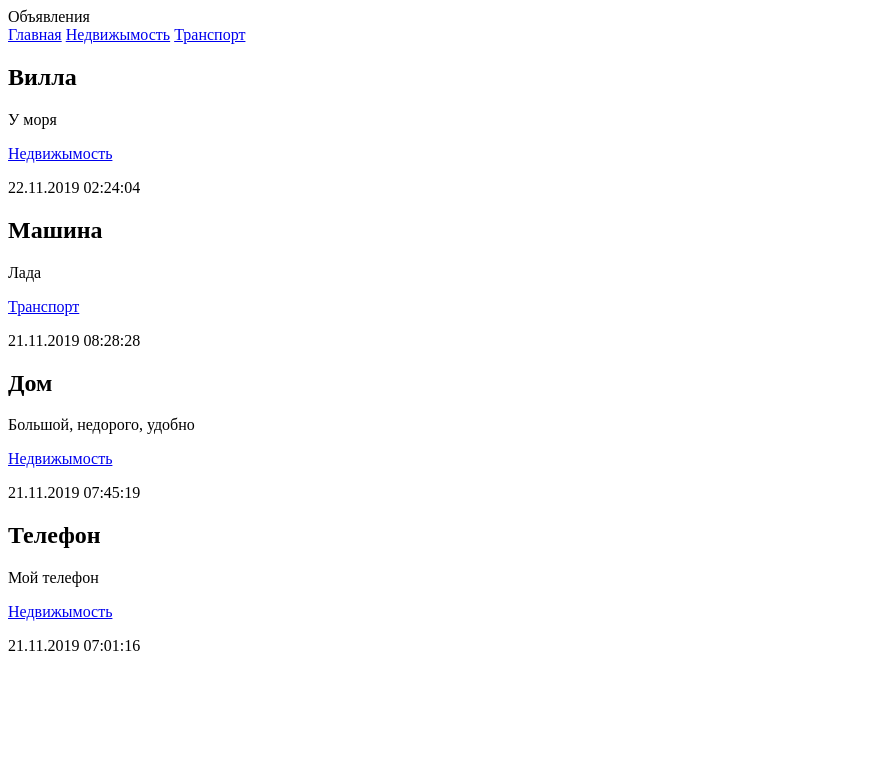
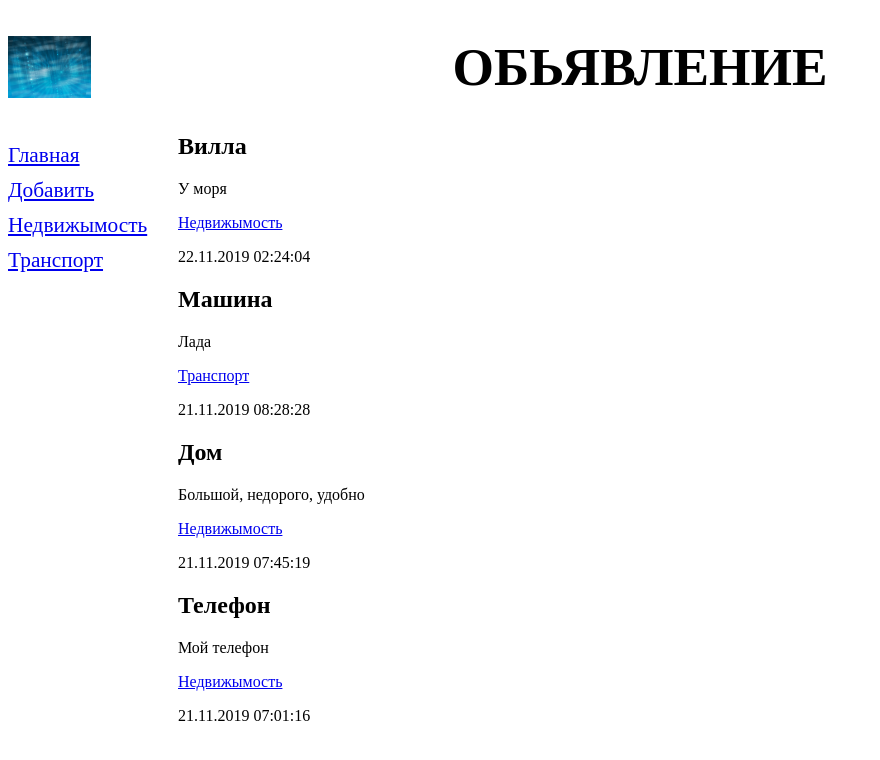
Before and after one commit to Dezilok/samplesite, a Django app: page /bboard/ in a window 1280 px wide. Shown: the top 760 px of the page, without its empty margins (0-880 px from the left). Run offline with Django 3.2, Linux system fonts and the light colour scheme; data comes from the database, SQL or seed files in the repository; both versions use the stored data as it was after the commit.

Commit message:
end
done

```diff
--- a/bboard/templates/forms.py
+++ b/bboard/forms.py
@@ -4,7 +4,7 @@ from django.forms import ModelForm
 from .models import Bb
 
 
-class Bbform(ModelForm):
+class BbForm(ModelForm):
     class Meta:
         model = Bb
         fields = ('title', 'content', 'price', 'rubric')
--- /dev/null
+++ b/bboard/static/bboard/style.css
@@ -0,0 +1,18 @@
+header h1{
+    font-size: 40pt;
+    text-transform: uppercase;
+    text-align: center;
+    background: url("bg.jpg") left/ auto 100% no-repeat;
+}
+nav {
+    font-size: 16pt;
+    width: 150px;
+    float: left;
+}
+nav a {
+    display: block;
+    margin: 10px 0;
+}
+section {
+    margin-left: 170px;
+}
--- a/bboard/templates/bboard/index.html
+++ b/bboard/templates/bboard/index.html
@@ -1,24 +1,12 @@
-<!DOCTYPE html>
-<html lang="en">
-    <head>
-        <meta http-equiv="Content-Type" content="text/html; charset=utf-8">
-        <title>Главная - Доска объявлений</title>
-    </head>
-    <body>
-        <hl>Объявления</hl>
-        <div>
-            <a href="{% url 'index' %}">Главная</a>
-            {% for rubric in rubrics %}
-            <a href="{% url 'by_rubric' rubric.pk %}">{{ rubric.name }}</a>
-            {% endfor %}
-        </div>
+{% extends "layout/basic.html" %}
+
+{% block content %}
 {% for bb in bbs %}
-            <div>
+<div class="b">
     <h2>{{ bb.title }}</h2>
     <p>{{ bb.content }}</p>
     <p><a href="{% url 'by_rubric' bb.rubric.pk %}">{{ bb.rubric.name }}</a> </p>
     <p>{{ bb.published|date:"d.m.Y H:i:s" }}</p>
 </div>
 {% endfor %}
-    </body>
-</html>
+{% endblock %}
--- /dev/null
+++ b/bboard/templates/layout/basic.html
@@ -0,0 +1,26 @@
+{% load static %}
+
+<!DOCTYPE html>
+<html lang="en">
+    <head>
+        <meta http-equiv="Content-Type" content="text/html; charset=utf-8">
+        <link rel="stylesheet" type="text/css" href="{% static 'bboard/style.css' %}">
+        <title>{% block title %}Главная{% endblock %} - Доска обьявлений</title>
+    </head>
+    <body>
+        <header>
+            <h1>Обьявление</h1>
+        </header>
+        <nav>
+            <a href="{% url 'index' %}">Главная</a>
+            <a href="{% url 'add' %}">Добавить</a>
+            {% for rubric in rubrics %}
+            <a href="{% url 'by_rubric' rubric.pk %}">{{ rubric.name }}</a>
+            {% endfor %}
+        </nav>
+        <section>
+            {% block content %}
+            {% endblock %}
+        </section>
+    </body>
+</html>
--- a/bboard/urls.py
+++ b/bboard/urls.py
@@ -2,9 +2,11 @@ from django.urls import path
 
 
 from .views import index, by_rubric
+from .views import BbCreateView
 
 
 urlpatterns = [
+    path('add/', BbCreateView.as_view(), name='add'),
     path('<int:rubric_id>/', by_rubric, name='by_rubric'),
     path('', index, name='index'),
 ]
--- a/bboard/views.py
+++ b/bboard/views.py
@@ -1,5 +1,6 @@
 from django.shortcuts import render
 from django.views.generic.edit import CreateView
+from django.urls import reverse_lazy
 
 from .forms import BbForm
 from .models import Bb
@@ -24,7 +25,7 @@ def by_rubric(request, rubric_id):
 class BbCreateView(CreateView):
     template_name = 'bboard/create.html'
     form_class = BbForm
-    success_url = '/bboard'
+    success_url = reverse_lazy('index')
 
     def get_context_data(self, **kwargs):
         context = super().get_context_data(**kwargs)
```
Also changed, not shown: bboard/templates/bboard/by_rubric.html (+8 -18 lines), bboard/templates/bboard/create.html (added, +12 -0 lines), bboard/static/bboard/bg.jpg (added), db.sqlite3. Lines whose indentation alone changed are shown as unchanged.
